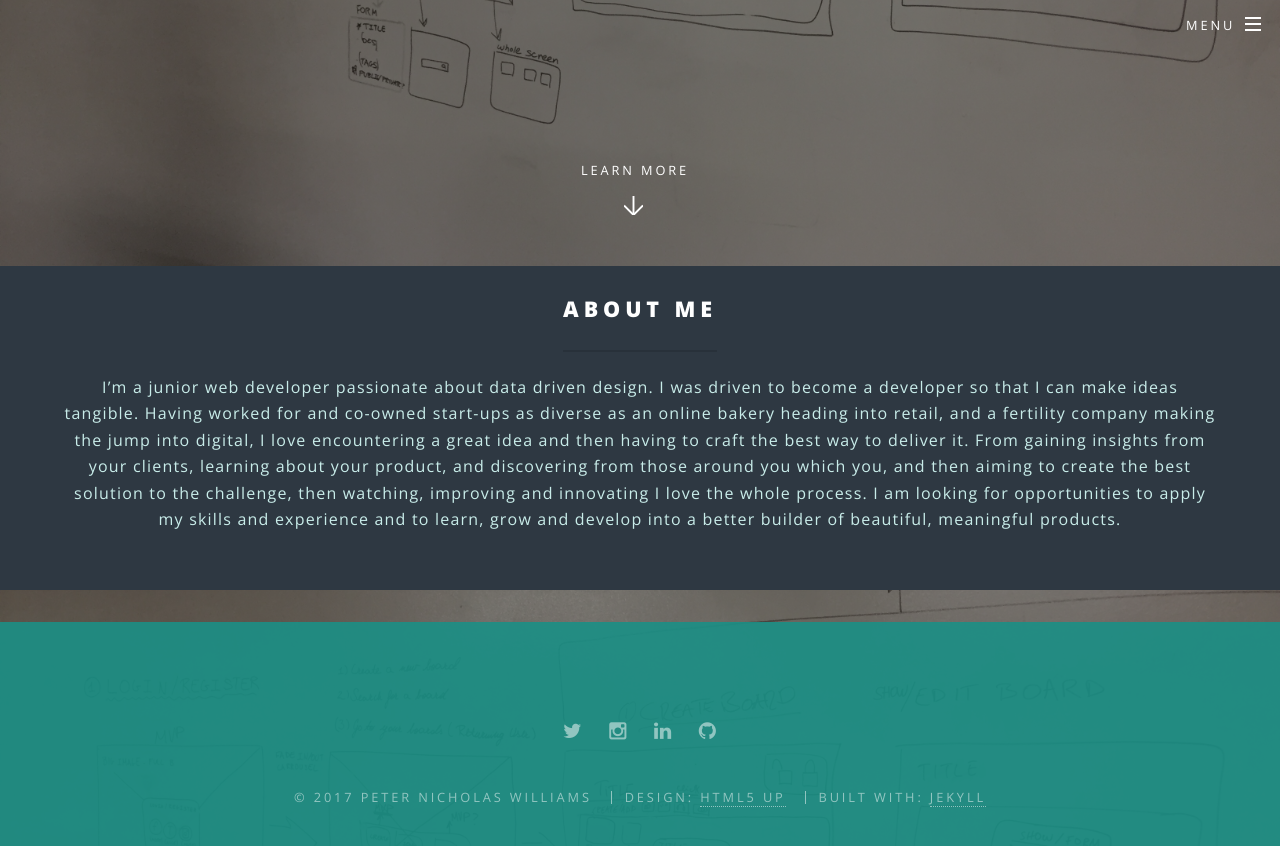
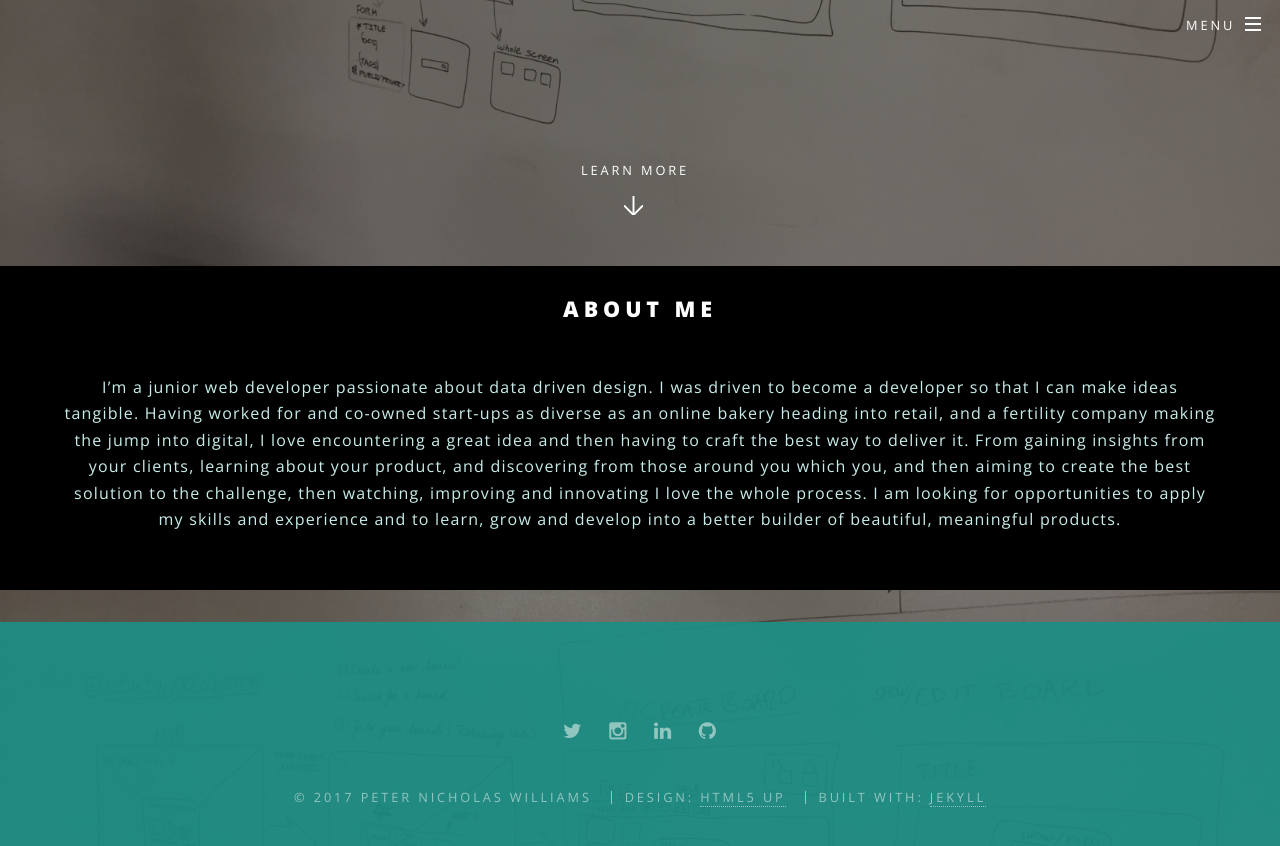
Before and after one commit to pedroeldiablo/pedroeldiablo.github.io, a Jekyll site: the page built from index.md, in a window 1280 px wide and 900 px high, scrolled down 634 px. Shown: the top 846 px of the window. Built offline with Jekyll 4.4.1, drawn with Linux system fonts in a browser that asks for light colours.

Commit message:
direction of bars

```diff
--- a/_sass/libs/_vars.scss
+++ b/_sass/libs/_vars.scss
@@ -49,8 +49,8 @@
 
 		accent1: (
 			// bg:				#21b2a6,
-
-      bg:					#2e3842,
+      bg: #000000,
+      // bg:					#2e3842,
 			fg-bold:		#ffffff,
 			fg:				mix(#21b2a6, #ffffff, 25%),
 			fg-light:		mix(#21b2a6, #ffffff, 40%),
--- a/css/main.scss
+++ b/css/main.scss
@@ -865,6 +865,7 @@ $baseurl: '{{ site.baseurl }}/images';
 
 		&.special {
 			background-color: _palette(accent6, bg);
+      // background-image: linear-gradient(to left, #23ce42, #3396fc, #d111f0, #FF3052);
 			box-shadow: none !important;
 			color: _palette(accent6, fg-bold) !important;
 
@@ -1535,7 +1536,8 @@ $baseurl: '{{ site.baseurl }}/images';
 
 			&:before {
 				top: 0;
-				left: 0;
+        right: 0
+				// left: 0;
 			}
 
 			&:after {
--- a/index.md
+++ b/index.md
@@ -21,7 +21,7 @@ layout: landing
 
 <!-- One -->
   <section id="one" class="wrapper style1 special">
-    <div class="inner">
+    <div class="inner logo">
       <header class="major">
         <h2>About Me</h2>
         <p>I’m a  junior web developer passionate about data driven design. I was driven to become a developer so that I can make ideas tangible.
```
Also changed, not shown: 4 other files.
